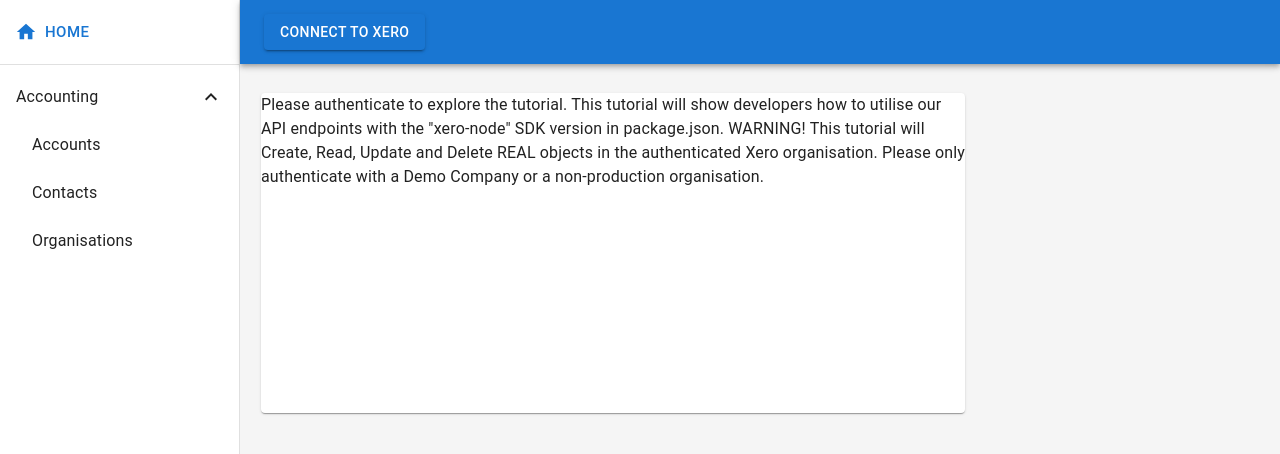
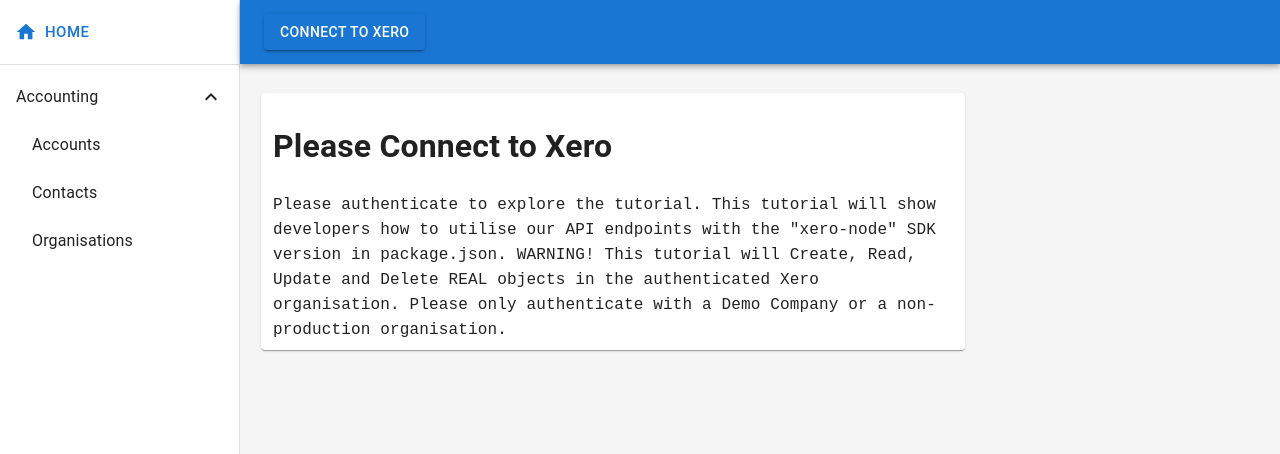
Before and after one commit to XeroAPI/xero-node-oauth2-react-app, a React app in the folder client/: page / in a window 1280 px wide. Shown: the top 454 px of the page. Built offline with nearby package versions, Linux system fonts and the light colour scheme.

Commit message:
Added title to content card

```diff
--- a/client/src/views/Dashboard.js
+++ b/client/src/views/Dashboard.js
@@ -23,19 +23,15 @@
   const [connected, setConnected] = React.useState(false);
   const [connectButtonText, setConnectButtonText] = React.useState("Connect to Xero");
   const [connectButtonIsDisabled, setConnectButtonIsDisabled] = React.useState(false);
+  const [contentTitle, setContentTitle] = React.useState('Please Connect to Xero');
   const [displayContentText, setDisplayContentText] = React.useState('Please authenticate to explore the tutorial. This tutorial will show developers how to utilise our API endpoints with the "xero-node" SDK version in package.json. WARNING! This tutorial will Create, Read, Update and Delete REAL objects in the authenticated Xero organisation. Please only authenticate with a Demo Company or a non-production organisation.')
 
-  const connectToXero = () => {
+  const connectToXero = async() => {
     fetch('/api/connect')
     .then( (response) => response.json())
-    .then(data => {
-      window.location.href = data.consentUrl;
+    .then(async data => {
+      location.assign(data.consentUrl);
     })
-    // .then (() => {
-    //   setConnectButtonText("Connected to Xero");
-    //   setConnectButtonIsDisabled(true);
-    //   setConnected(true);
-    // })
     .catch(err => console.log(err))
   }
 
@@ -45,7 +41,8 @@
     )
     .then(data =>
       {
-        setDisplayContentText(JSON.stringify(data.organisations[0]));
+        setContentTitle("Get Organisations Response");
+        setDisplayContentText(JSON.stringify(data.organisations[0], null, 2));
       })
     .catch(err => console.log(err))
   }
@@ -55,7 +52,8 @@
     .then((response) => response.json())
     .then(data =>
       {
-        setDisplayContentText(JSON.stringify(data.accounts[0]));
+        setContentTitle("Get Accounts Response");
+        setDisplayContentText(JSON.stringify(data.accounts[0], null, 2));
       })
     .catch(err => console.log(err))
   }
@@ -65,7 +63,8 @@
     .then((response) => response.json())
     .then(data =>
       {
-        setDisplayContentText(JSON.stringify(data.contacts[0]));
+        setContentTitle("Get Contacts Response");
+        setDisplayContentText(JSON.stringify(data.contacts[0], null, 2));
       })
     .catch(err => console.log(err))
   }
@@ -107,12 +106,13 @@
                 <Grid>
                     <Paper
                     sx={{
-                      height: '40vh',
                       width: '55vw',
                       marginLeft: 'auto',
-                      marginRight: 'auto'
+                      marginRight: 'auto',
+                      paddingX: '12px',
+                      paddingY: '8px'
                     }}>
-                      <ResponseDisplay displayContent={displayContentText}></ResponseDisplay>
+                      <ResponseDisplay contentTitle={contentTitle} displayContent={displayContentText}></ResponseDisplay>
                     </Paper>
                 </Grid>
             </Grid>
--- a/client/src/views/components/ResponseDisplay.js
+++ b/client/src/views/components/ResponseDisplay.js
@@ -3,7 +3,10 @@
 const ResponseDisplay =  (props) => {
     return(
         <div className="responseDisplayDiv">
-            {props.displayContent}
+            <h1>{props.contentTitle}</h1>
+            <code>
+                {props.displayContent}
+            </code>
          </div>
     )
 }
```
